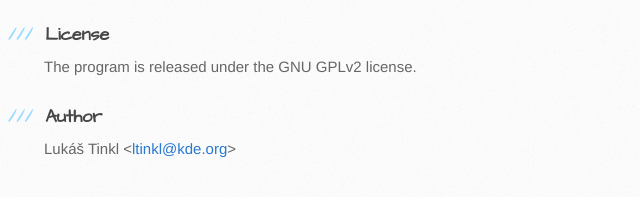
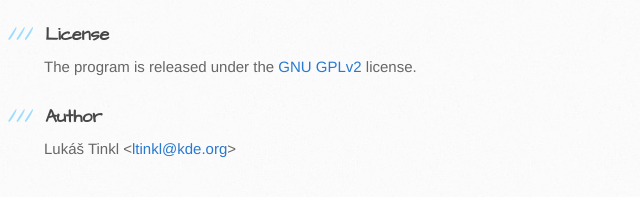
Before and after one commit to caybro/pedikree, a plain HTML site: page index.html in a window 1280 px wide. Shown: the part 571-768 px from the top of the page, 126-766 px from the left. Drawn offline with Linux system fonts and the light colour scheme.

Commit message:
Update index.html

```diff
--- a/index.html
+++ b/index.html
@@ -46,10 +46,12 @@ and links to <a href="https://github.com/caybro/pedikree/archive/v0.1.tar.gz">so
 <li>qmake pedikree.pro</li>
 <li>make</li>
 <li>su -c "make install"</li>
-</ol><h3>
+</ol>
+
+<h3>
 <a name="license" class="anchor" href="#license"><span class="octicon octicon-link"></span></a>License</h3>
 
-<p>The program is released under the GNU GPLv2 license.</p>
+<p>The program is released under the <a href="http://www.gnu.org/licenses/gpl-2.0.html">GNU GPLv2</a> license.</p>
 
 <h3>
 <a name="author" class="anchor" href="#author"><span class="octicon octicon-link"></span></a>Author</h3>
```
